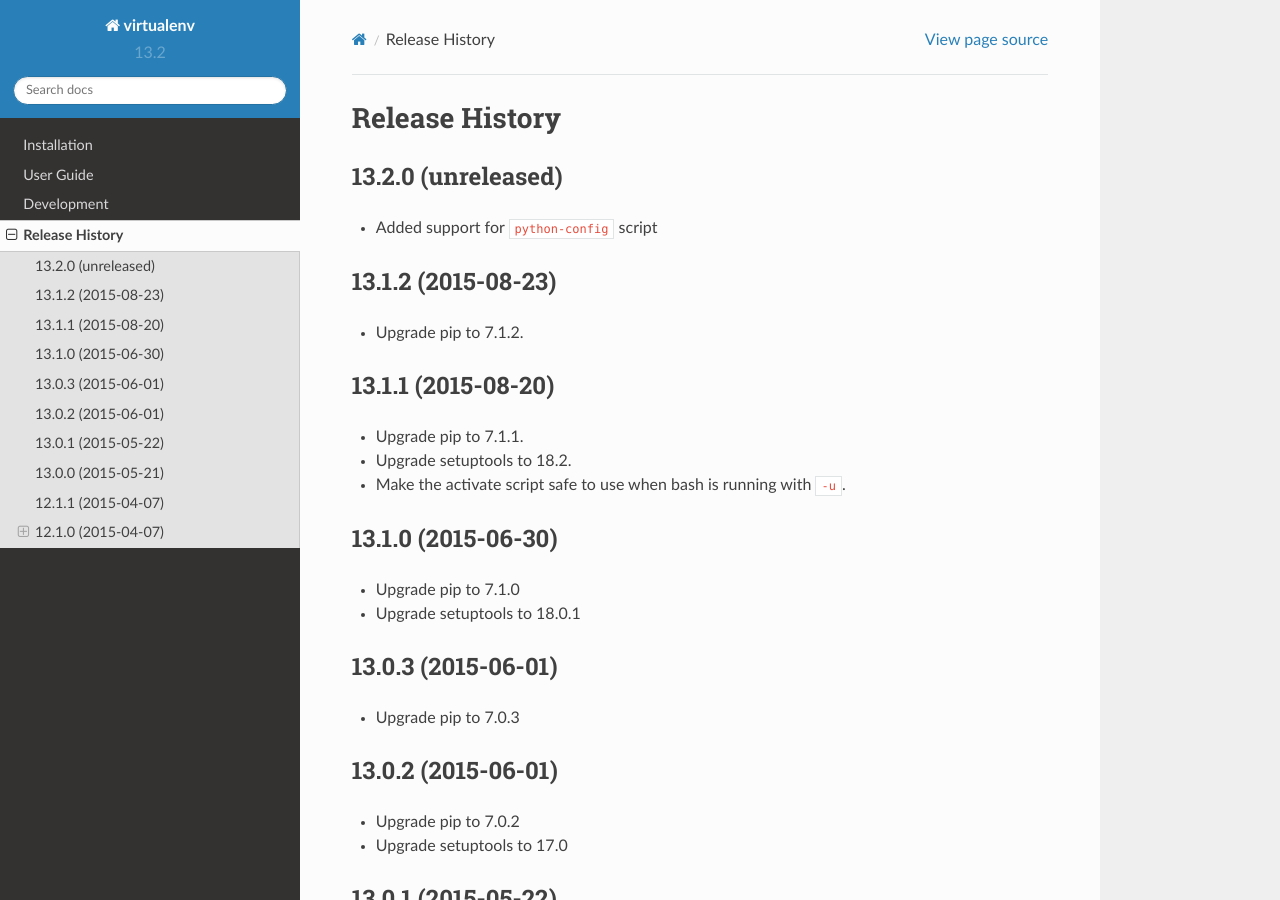
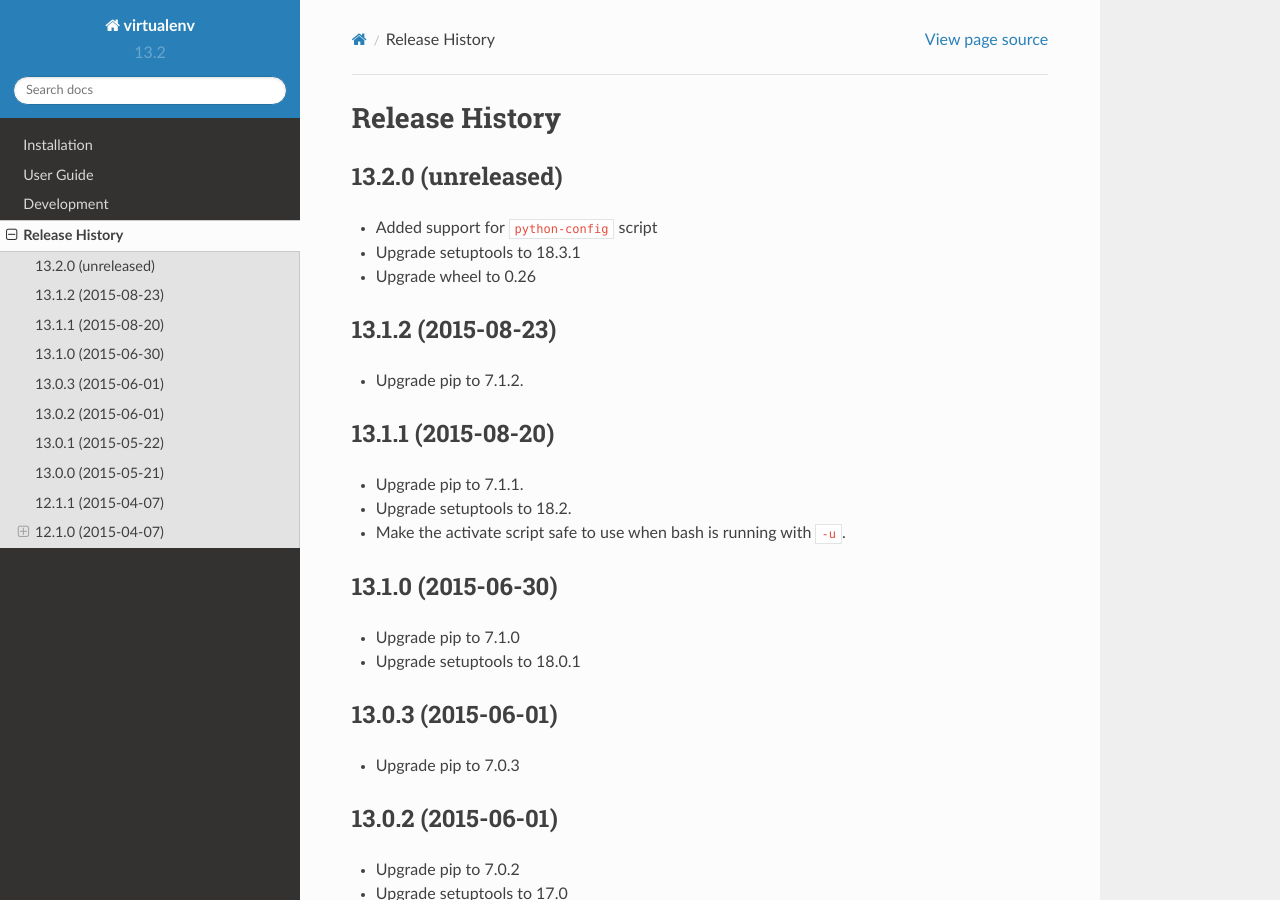
Before and after one commit to pypa/virtualenv, a Sphinx documentation site: the page built from docs/changes.rst, in a window 1280 px wide and 900 px high. Built offline with Sphinx 7.4.7 and the Read the Docs theme 2.0.0, drawn with Linux system fonts in a browser that asks for light colours; pages that are not in the unit, such as notebooks, are missing from menus.

Commit message:
Upgrade packages
- Setuptools 18.3.1
- Wheel 0.26

```diff
--- a/docs/changes.rst
+++ b/docs/changes.rst
@@ -5,6 +5,10 @@
 ~~~~~~~~~~~~~~~~~~~
 
 * Added support for ``python-config`` script
+
+* Upgrade setuptools to 18.3.1
+
+* Upgrade wheel to 0.26
 
 13.1.2 (2015-08-23)
 ~~~~~~~~~~~~~~~~~~~
```
Also changed, not shown: 4 other files.
